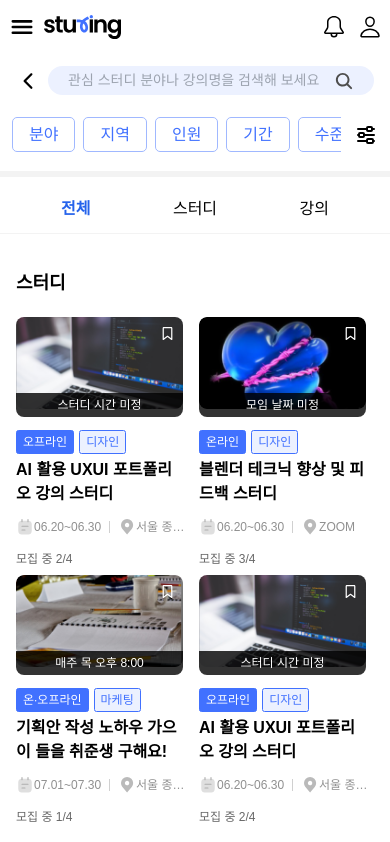
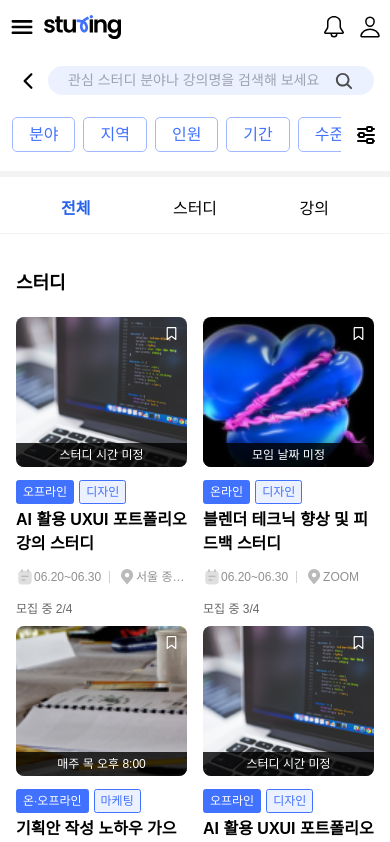
Before and after one commit to Woongjin-Udemy-Pixe11/sturing, a Next.js app: page /search/result in a window 390 px wide. Shown: the top 842 px of the page. Built offline with nearby package versions, Linux system fonts and the light colour scheme; a web font is replaced by a local one.

Commit message:
[design] Card Componet 반응형 수정

```diff
--- a/src/app/(JH)/users/[userid]/_pages/MyBookMarkList.tsx
+++ b/src/app/(JH)/users/[userid]/_pages/MyBookMarkList.tsx
@@ -18,12 +18,11 @@ export default function MyBookMarkList() {
         </Tabs.List>
         <div className="py-5">
           <Tabs.Content value="스터디" className="flex flex-col gap-[1rem]">
-            <div className="flex flex-wrap gap-3 m-auto">
+            <div className="grid grid-cols-2 gap-3 m-auto">
               {dummyCardList &&
                 dummyCardList.map((card, index) => (
                   <div key={card.studyName} id={String(index)}>
                     <Card
-                      width="167"
                       studyImage={card.studyImage}
                       studyMeetings={card.studyMettings}
                       studyTypeisBlue={card.studyTypeisBlue}
--- a/src/app/(jisubin)/lectureDetail/study/page.tsx
+++ b/src/app/(jisubin)/lectureDetail/study/page.tsx
@@ -13,11 +13,10 @@ export default function LectureDetailStudyPage() {
         />
       </div>
 
-      <div className="min-w-[34.4rem] grid grid-cols-2  gap-y-[2rem] mx-[1.6rem]">
+      <div className="min-w-[34.4rem] grid grid-cols-2 gap-[2rem] mx-[1.6rem]">
         {dummyCardList &&
           dummyCardList.map((card) => (
             <Card
-              width="167"
               studyImage={card.studyImage}
               studyMeetings={card.studyMettings}
               studyTypeisBlue={card.studyTypeisBlue}
--- a/src/app/(공용작업)/make-study-form/_component/StudyDetailInfoForm.tsx
+++ b/src/app/(공용작업)/make-study-form/_component/StudyDetailInfoForm.tsx
@@ -18,7 +18,7 @@ export default function StudyDetailInfoForm() {
       </h1>
       <article className="border-b border-gray-300">
         <h3 className="text-content-1 py-[2rem]">스터디 진행 기간</h3>
-        <div className="border-gray-300 border p-[2rem] py-[1.2rem] w-[34.3rem]">
+        <div className="border-gray-300 border p-[2rem] py-[1.2rem] w-full">
           <RangeCalendar />
         </div>
 
--- a/src/components/common/Card.tsx
+++ b/src/components/common/Card.tsx
@@ -7,7 +7,6 @@ import { FaBookmark } from 'react-icons/fa6';
 import { useState } from 'react';
 
 type TCardProps = {
-  width: string;
   studyImage: string;
   studyMeetings: string;
   studyTypeisBlue: boolean;
@@ -27,7 +26,6 @@ type TCardSizeList = {
 };
 export default function Card(props: TCardProps) {
   const {
-    width,
     studyImage,
     studyMeetings,
     studyTypeisBlue,
@@ -47,18 +45,17 @@ export default function Card(props: TCardProps) {
     setIsBookmarked(!isBookmarked);
   };
   const cardSizeList: TCardSizeList = {
-    '182': 'w-[18.2rem] h-[25rem] m-auto',
-    '167': 'w-[16.7rem] h-[25rem] m-auto',
+    '182': 'w-full  m-auto',
+    '167': 'w-full  m-auto',
   };
   return (
-    <div className={cardSizeList[width]}>
-      <div className="relative w-full h-[10rem] mb-[1.2rem]">
+    <div className="w-full m-auto">
+      <div className="relative w-full min-h-[15rem] mb-[1.2rem]">
         <Image
           src={studyImage}
-          width={182}
-          height={100}
+          fill
           alt="Card Image"
-          className="rounded-[0.8rem]"
+          className="rounded-[0.8rem] object-cover"
         />
         <div
           className="absolute top-0 right-0 m-[0.8rem] p-[0.15rem] text-white"
--- a/src/components/search/StudyList.tsx
+++ b/src/components/search/StudyList.tsx
@@ -24,12 +24,11 @@ export default function StudyList(props: TStudyListProps) {
             스터디
           </span>
         )}
-        <ul className="w-full flex justify-stretch items-center flex-wrap gap-x-[1.6rem] gap-y-[.8rem] py-[2rem]">
+        <ul className="w-full grid grid-cols-2 justify-stretch items-center flex-wrap gap-x-[1.6rem] gap-y-[.8rem] py-[2rem]">
           {cardList &&
             cardList.map((card) => (
               <li key={card.id}>
                 <Card
-                  width="167"
                   studyImage={card.studyImage}
                   studyMeetings={card.studyMettings}
                   studyTypeisBlue={card.studyTypeisBlue}
```
